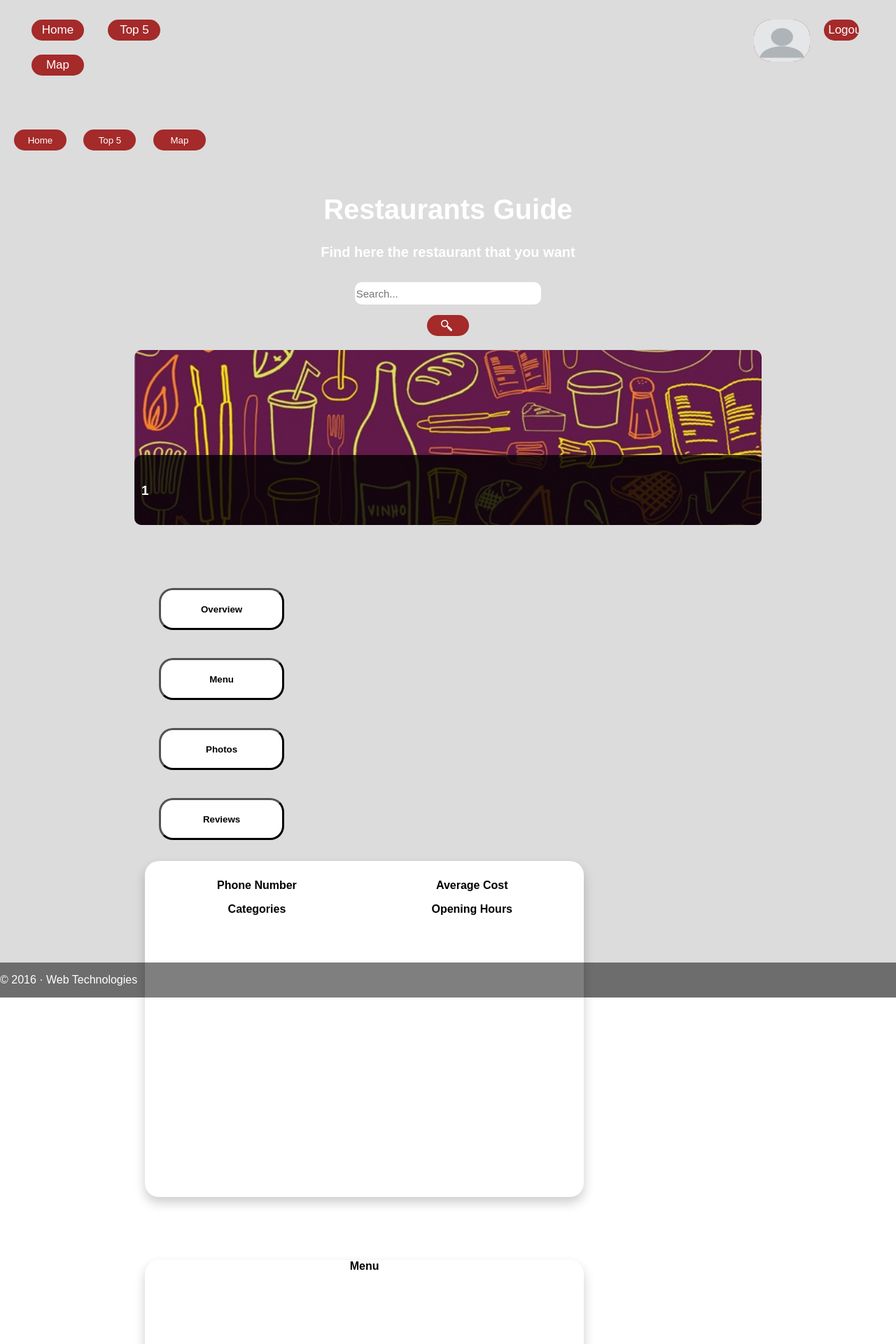
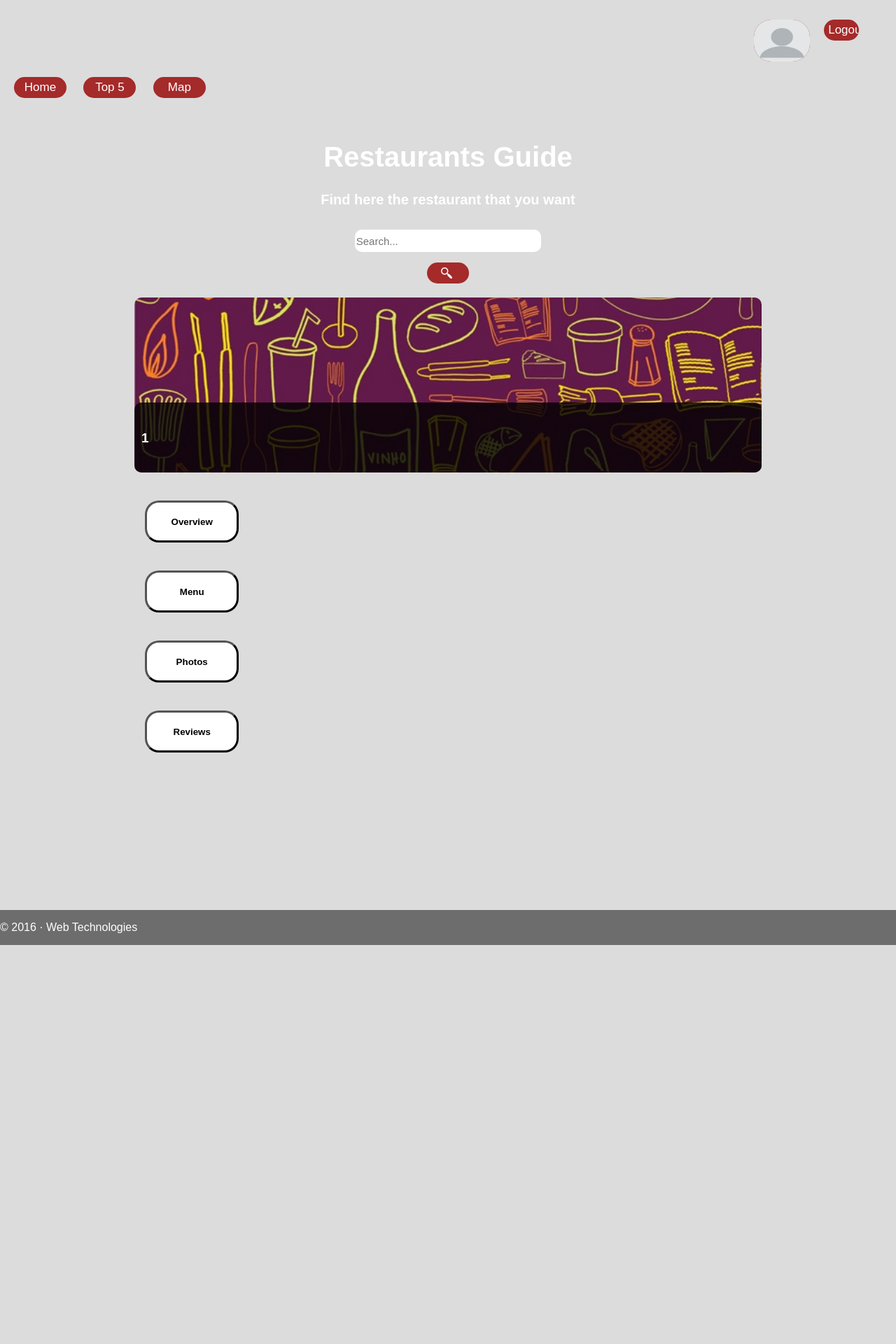
Before and after one commit to saracouto1318/LTW, a PHP site: page /restaurantPage.php?name=1 in a window 1280 px wide. Shown: the top 1920 px of the page at 70% size. After the commit the page ends 1350 px from the top, so only its background shows below. Run offline with PHP 8.4, Linux system fonts and the light colour scheme; the visitor is signed in with stand-in values (Sample User, id 1); data comes from the database, SQL or seed files in the repository; data that the repository does not hold is empty; some libraries are stand-ins or nearby versions.

Commit message:
Things changed

```diff
--- a/css/Style.css
+++ b/css/Style.css
@@ -145,7 +145,6 @@ footer p {
 
 
 #tab{
-	margin: auto;
     list-style-type: none;
 	height: 75px;
 }
@@ -161,6 +160,7 @@ footer p {
 	height: 60px;
 	width: 75px;
     display: inline-block;
+	font-size: 17px;
 }
 
 #formSearch {
@@ -261,10 +261,10 @@ footer p {
 	color: black;
 	text-align: center;
 	height: 60px;
-	width: 80%;
+	width: 15%;
 	padding: 0;
 	margin-top: 40px;
-	margin-left: 35px;
+	margin-left: 15px;
 	font-weight: bold;
 }
 
@@ -277,7 +277,7 @@ footer p {
 	color: black;
 	text-align: center;
 	height: 60px;
-	width: 80%;
+	width: 15%;
 	padding: 0;
 	margin-top: 40px;
 	font-weight: bold;
@@ -292,26 +292,22 @@ footer p {
 	color: black;
 	text-align: center;
 	height: 60px;
-	width: 80%;
+	width: 15%;
 	padding: 0;
 	margin-top: 40px;
 	font-weight: bold;
-}
-
-.infoOptions{
-	float: left;
-	min-width: 25%;
-	margin-top: 50px;
 }
 
 .box {
     text-align: center;
 	border-radius: 20px;
 	background-color: white;
+	display: none;
+	position: absolute;
 	color: black;
 	height: 480px;
-	width: 70%;
-	margin: 30px 30px 60px 15px;
+	width: 55%;
+	margin-left: 190px;
 	box-shadow: 0px 8px 16px 0px rgba(0, 0, 0, 0.2);
 }
 
@@ -480,7 +476,7 @@ footer p {
 	min-height: 25%;
 	background-color: #b1b1b1;
 	border-radius: 25px;
-	margin-left: 4%;
+	margin: 5% 0% 5% 20%;
 }
 
 table{
--- a/data.js
+++ b/data.js
@@ -293,9 +293,20 @@ function disableTabs(view){
 
 }
 
-function toggleInfo(tab, type) {
-    disableTabs(type);
-    document.getElementById(tab).classList.toggle("show");
+function toggleOverview() {
+    document.getElementById("Overview").classList.toggle("show");
+}
+
+function toggleMenu() {
+    document.getElementById("Menu").classList.toggle("show");
+}
+
+function togglePhotos() {
+    document.getElementById("Photos").classList.toggle("show");
+}
+
+function toggleReviews() {
+    document.getElementById("Reviews").classList.toggle("show");
 }
 
 function myFunction() {
--- a/initial.php
+++ b/initial.php
@@ -25,7 +25,7 @@
 ?>
 	<div id="content">
 <?php
-
+	include ('templates/tabs.php');
 	include ('templates/search.php');
 
 	if(isset($_GET["page"])){
--- a/templates/header.php
+++ b/templates/header.php
@@ -22,12 +22,6 @@
 				}
             ?>
             </div>
-            <div class="headerTabLeft">
-            <?php
-                echo '<li>';
-                include ('templates/tabs.php');
-                echo '</li>';
-			?>
-            </div>
+
 			</ul>
 	</header>
--- a/templates/restaurantInfo.php
+++ b/templates/restaurantInfo.php
@@ -9,14 +9,6 @@
 	</div>
 
 	<div id="restaurantInfo">
-		<div class="infoOptions">
-			<input type="button" id="overview" onClick="toggleInfo(this.value, 1)" class="boxAction overview" value="Overview">
-			<input type="button" id="menu" onClick="toggleInfo(this.value, 1)" class="boxAction menu" value="Menu">
-			<input type="button" id="photos" onClick="toggleInfo(this.value, 1)" class="boxAction photos" value="Photos">
-			<input type="button" id="reviews" onClick="toggleInfo(this.value, 1)" class="boxAction reviews" value="Reviews">
-		</div>
-
-
 		<div id="Overview" class="box overview">
 			<div id="column1">
 				<div id="contact">
@@ -76,6 +68,11 @@
 					?>
 			</div>
 		</div>
+			<input type="button" id="overview" onClick="toggleOverview()" class="boxAction overview" value="Overview">
+			<input type="button" id="menu" onClick="toggleMenu()" class="boxAction menu" value="Menu">
+			<input type="button" id="photos" onClick="togglePhotos()" class="boxAction photos" value="Photos">
+			<input type="button" id="reviews" onClick="toggleReviews()" class="boxAction reviews" value="Reviews">
+
 	</div>
 
 </div>
@@ -84,7 +81,6 @@
 	var name = "<?php echo $_GET["name"]; ?>";
 	console.log(name);
 	getRestaurantInfo(name);
-	toggleInfo("Overview");
 	$(function() {
 		$('span.stars').stars();
 	});
```
